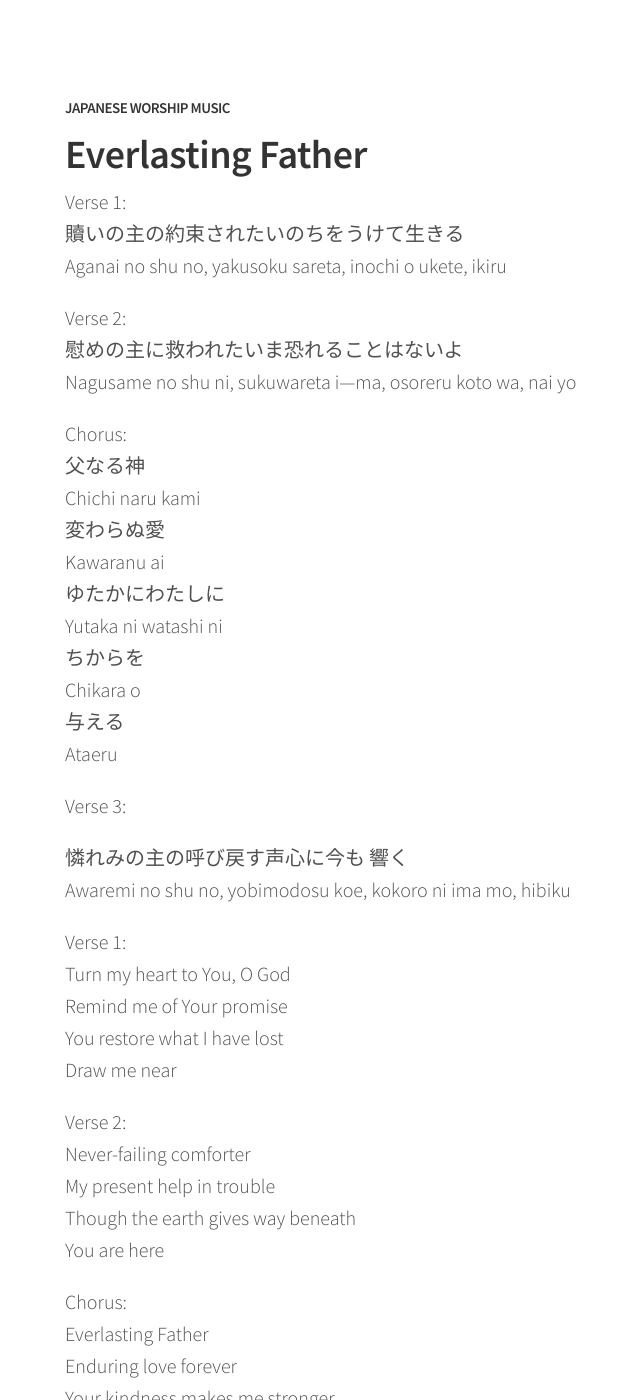
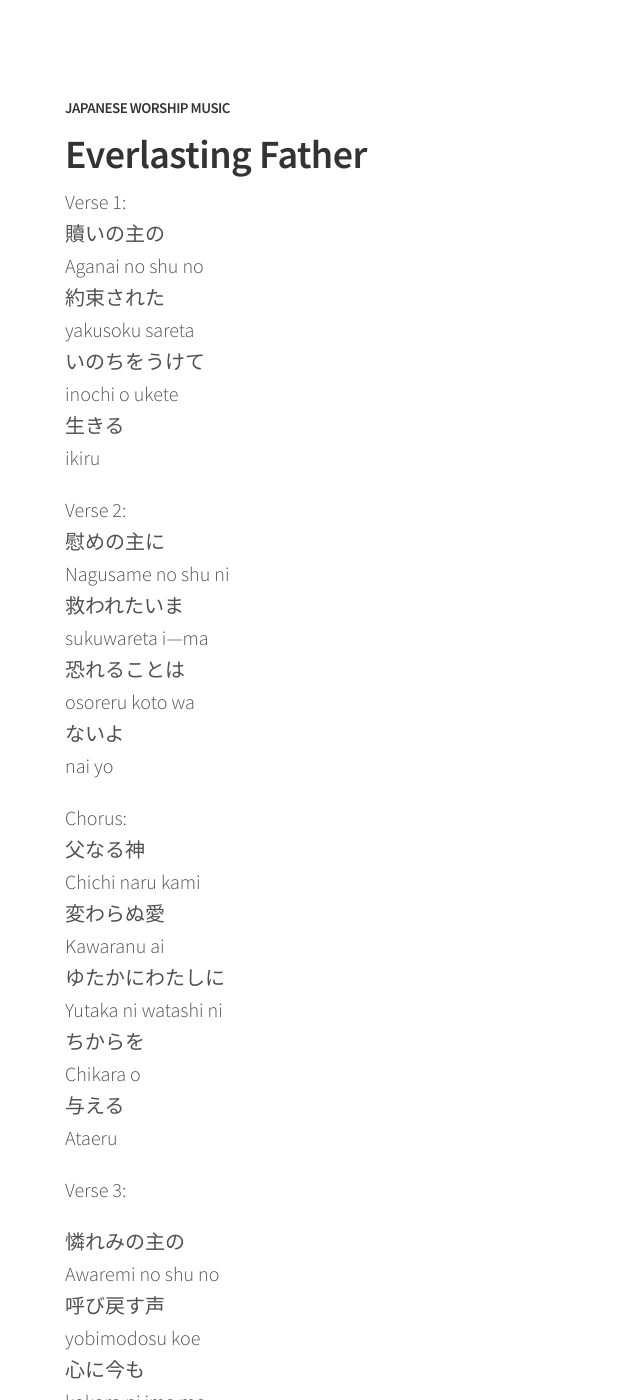
Before and after one commit to gatewaymusic/gatewaymusic.github.io, a Jekyll site: the page built from _songs/everlasting_father.md, in a window 1280 px wide and 1400 px high. Shown: the whole window, without its empty margins (215-855 px from the left). Built offline with Jekyll 4.4.1, drawn with Linux system fonts in a browser that asks for light colours.

Commit message:
Update everlasting_father.md

```diff
--- a/_songs/everlasting_father.md
+++ b/_songs/everlasting_father.md
@@ -4,12 +4,24 @@ title: Everlasting Father
 # Everlasting Father
 
 Verse 1:
-贖いの主の約束されたいのちをうけて生きる
-Aganai no shu no, yakusoku sareta, inochi o ukete, ikiru
+贖いの主の
+Aganai no shu no
+約束された
+yakusoku sareta
+いのちをうけて
+inochi o ukete
+生きる
+ikiru
 
 Verse 2:
-慰めの主に救われたいま恐れることはないよ
-Nagusame no shu ni, sukuwareta i—ma, osoreru koto wa, nai yo
+慰めの主に
+Nagusame no shu ni
+救われたいま
+sukuwareta i—ma
+恐れることは
+osoreru koto wa
+ないよ
+nai yo
 
 Chorus:
 父なる神
@@ -25,8 +37,14 @@ Ataeru
 
 Verse 3:
 
-憐れみの主の呼び戻す声心に今も 響く
-Awaremi no shu no, yobimodosu koe, kokoro ni ima mo, hibiku
+憐れみの主の
+Awaremi no shu no
+呼び戻す声
+yobimodosu koe
+心に今も
+kokoro ni ima mo
+響く
+hibiku
 
 Verse 1:
 Turn my heart to You, O God
```
